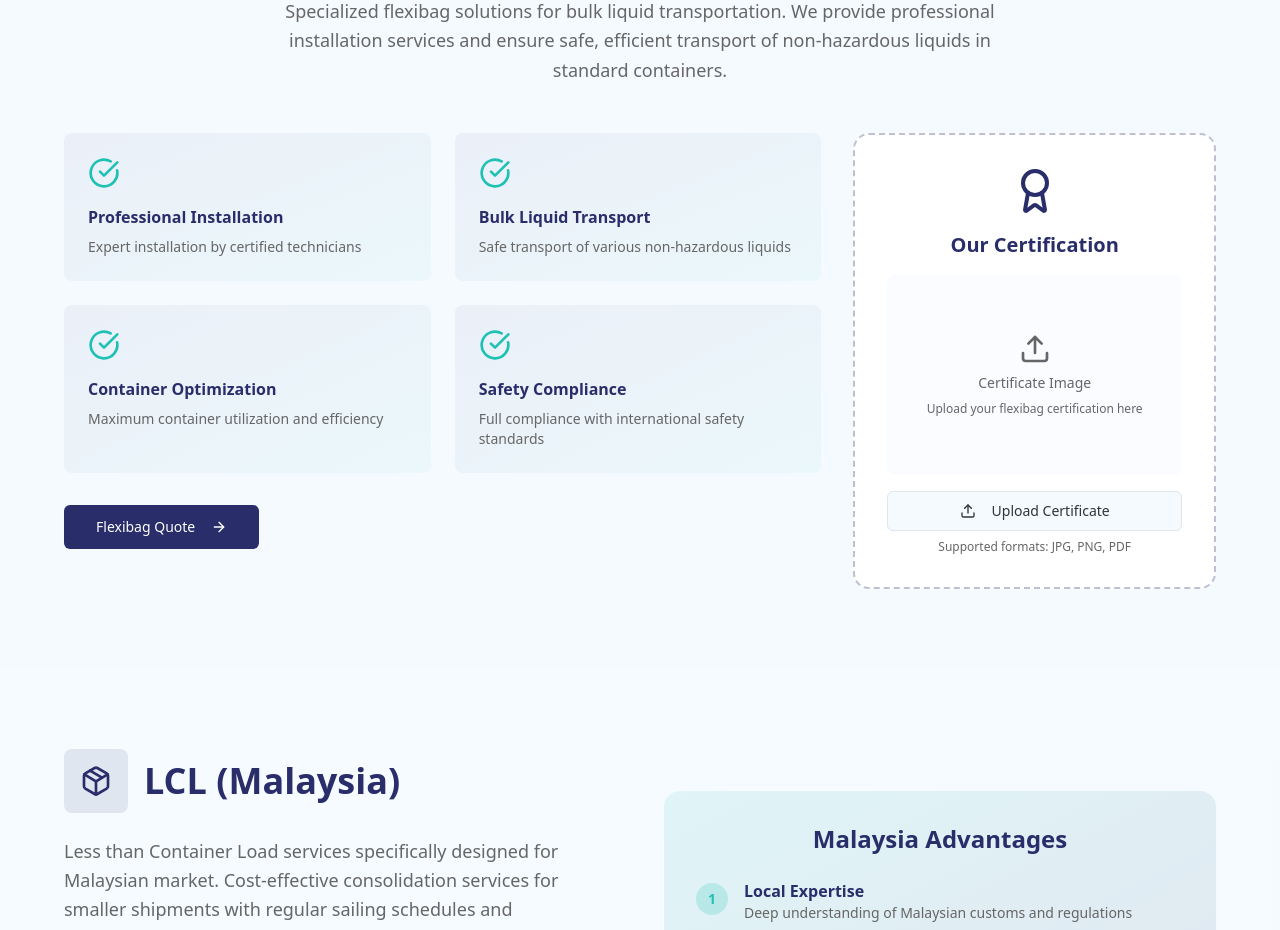
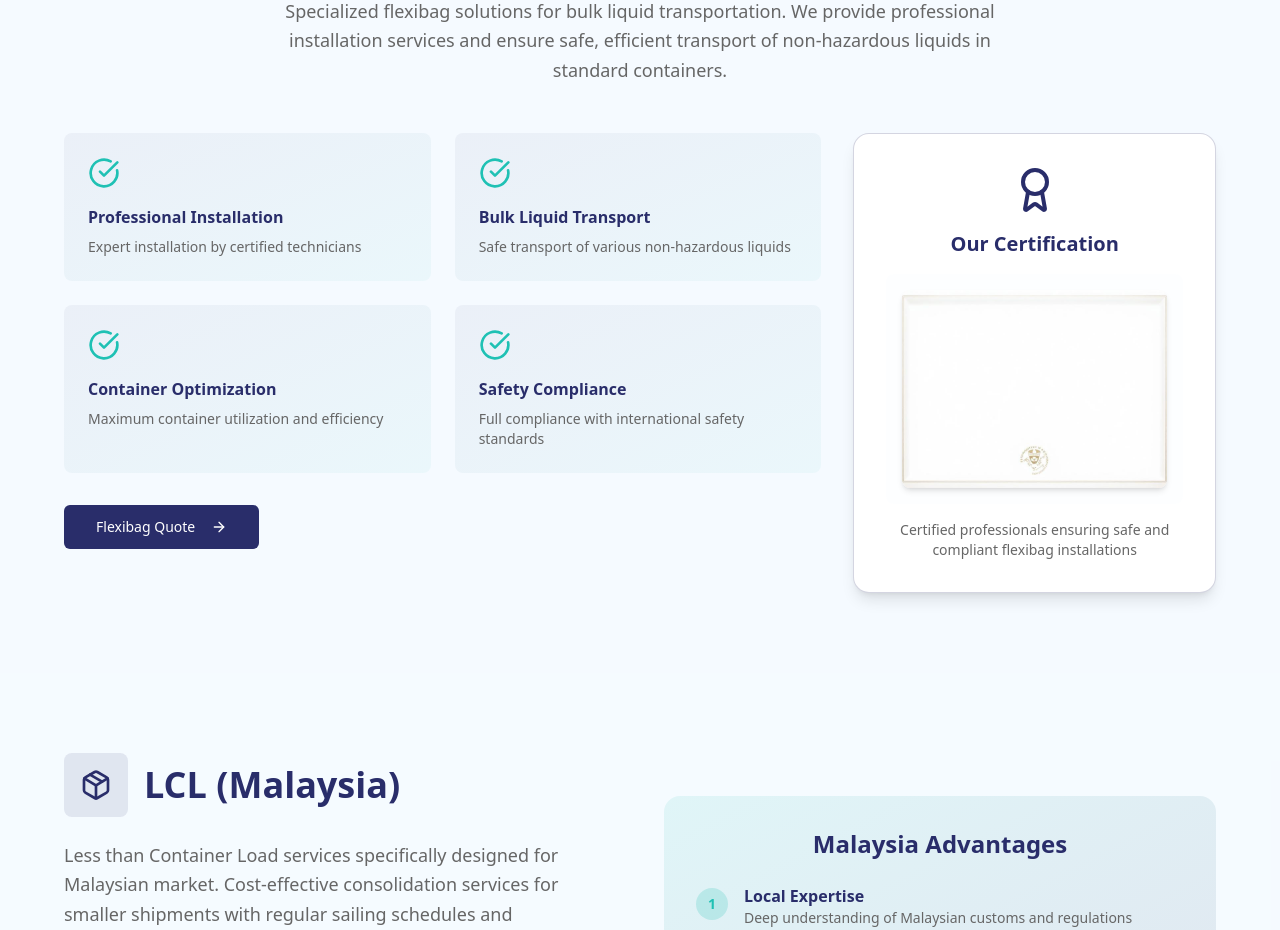
Before and after one commit to marcuskhor/sea-flexi-webfront, a React (Vite) app: page /services in a window 1280 px wide. Shown: the part 1780-2710 px from the top of the page. Built offline with nearby package versions, Linux system fonts and the light colour scheme.

Commit message:
Update services page certificate
Remove manual certificate upload from the services page and replace it with a randomly generated certificate image.

```diff
--- a/src/pages/Services.tsx
+++ b/src/pages/Services.tsx
@@ -1,8 +1,9 @@
 import { Button } from "@/components/ui/button";
-import { Ship, Truck, Package, MapPin, Droplets, ArrowRight, Phone, Mail, CheckCircle, Award, Upload } from "lucide-react";
+import { Ship, Truck, Package, MapPin, Droplets, ArrowRight, Phone, Mail, CheckCircle, Award } from "lucide-react";
 import Header from "@/components/Header";
 import Footer from "@/components/Footer";
 import heroBg from "@/assets/hero-bg.jpg";
+import flexibagCertificate from "@/assets/flexibag-certificate.jpg";
 
 const Services = () => {
   return (
@@ -212,25 +213,19 @@ const Services = () => {
                 </Button>
               </div>
 
-              {/* Certificate Upload Area */}
-              <div className="bg-white border-2 border-dashed border-primary/30 rounded-2xl p-8 text-center">
+              {/* Certificate Display */}
+              <div className="bg-white border border-primary/20 rounded-2xl p-8 text-center shadow-lg">
                 <Award className="h-12 w-12 text-primary mx-auto mb-4" />
                 <h3 className="text-xl font-bold text-primary mb-4">Our Certification</h3>
-                <div className="bg-muted/50 rounded-lg p-6 mb-4 min-h-[200px] flex items-center justify-center">
-                  <div className="text-center">
-                    <Upload className="h-8 w-8 text-muted-foreground mx-auto mb-2" />
-                    <p className="text-sm text-muted-foreground mb-2">Certificate Image</p>
-                    <p className="text-xs text-muted-foreground">
-                      Upload your flexibag certification here
-                    </p>
-                  </div>
+                <div className="bg-muted/20 rounded-lg p-4 mb-4">
+                  <img
+                    src={flexibagCertificate}
+                    alt="Flexibag Installation Certificate"
+                    className="w-full h-auto rounded-lg shadow-md"
+                  />
                 </div>
-                <Button variant="outline" className="w-full">
-                  <Upload className="mr-2 h-4 w-4" />
-                  Upload Certificate
-                </Button>
-                <p className="text-xs text-muted-foreground mt-2">
-                  Supported formats: JPG, PNG, PDF
+                <p className="text-sm text-muted-foreground">
+                  Certified professionals ensuring safe and compliant flexibag installations
                 </p>
               </div>
             </div>
```
Also changed, not shown: src/assets/flexibag-certificate.jpg (added).
